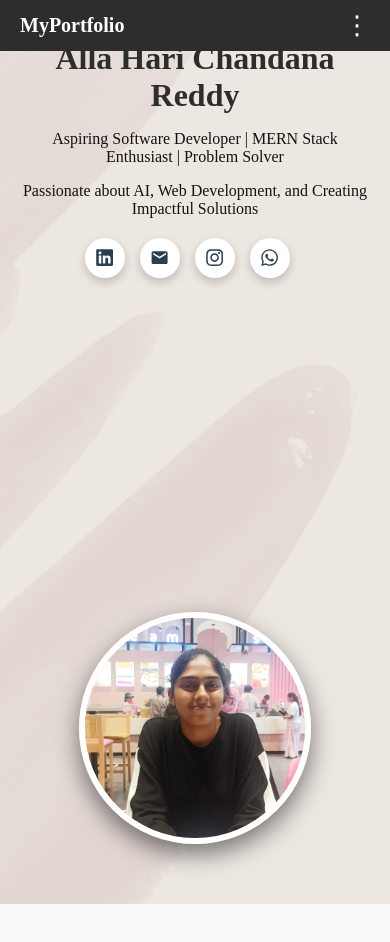
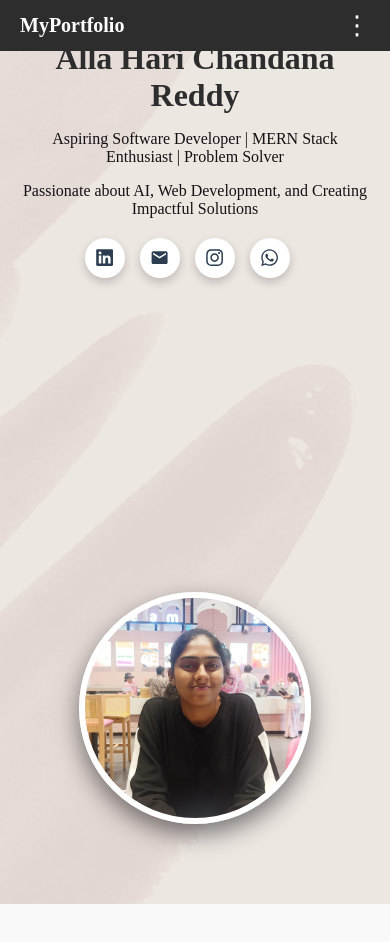
Before and after one commit to Hari-2205/my_portfolio, a React (Create React App) app: page / in a window 390 px wide. Shown: the top 942 px of the page. Built offline with nearby package versions, Linux system fonts and the light colour scheme; a web font is replaced by a local one.

Commit message:
updated4

```diff
--- a/src/App.css
+++ b/src/App.css
@@ -913,7 +913,7 @@ footer {
 
   .hero-image {
     position: relative;
-    top: -40px; /* move image up */
+    top: -60px; /* move image up */
     display: flex;
     justify-content: center;
     align-items: center;
```
